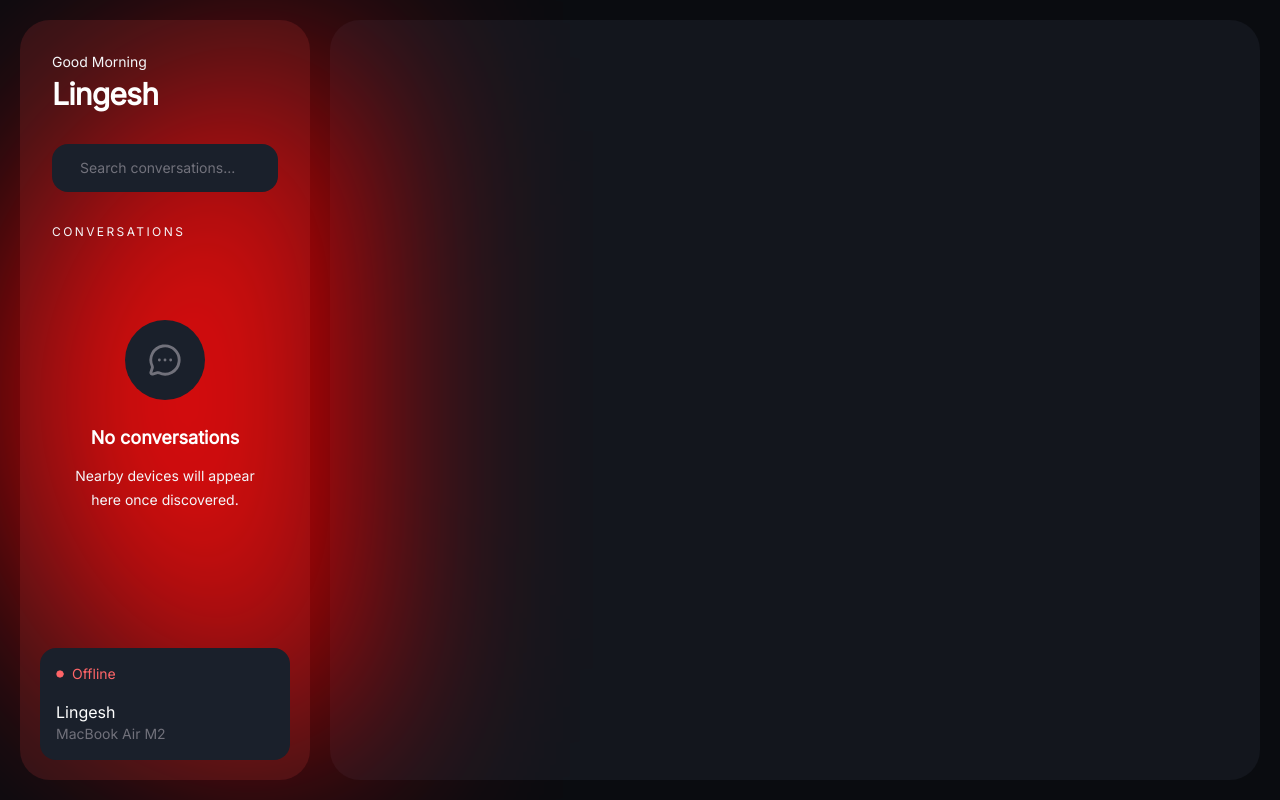
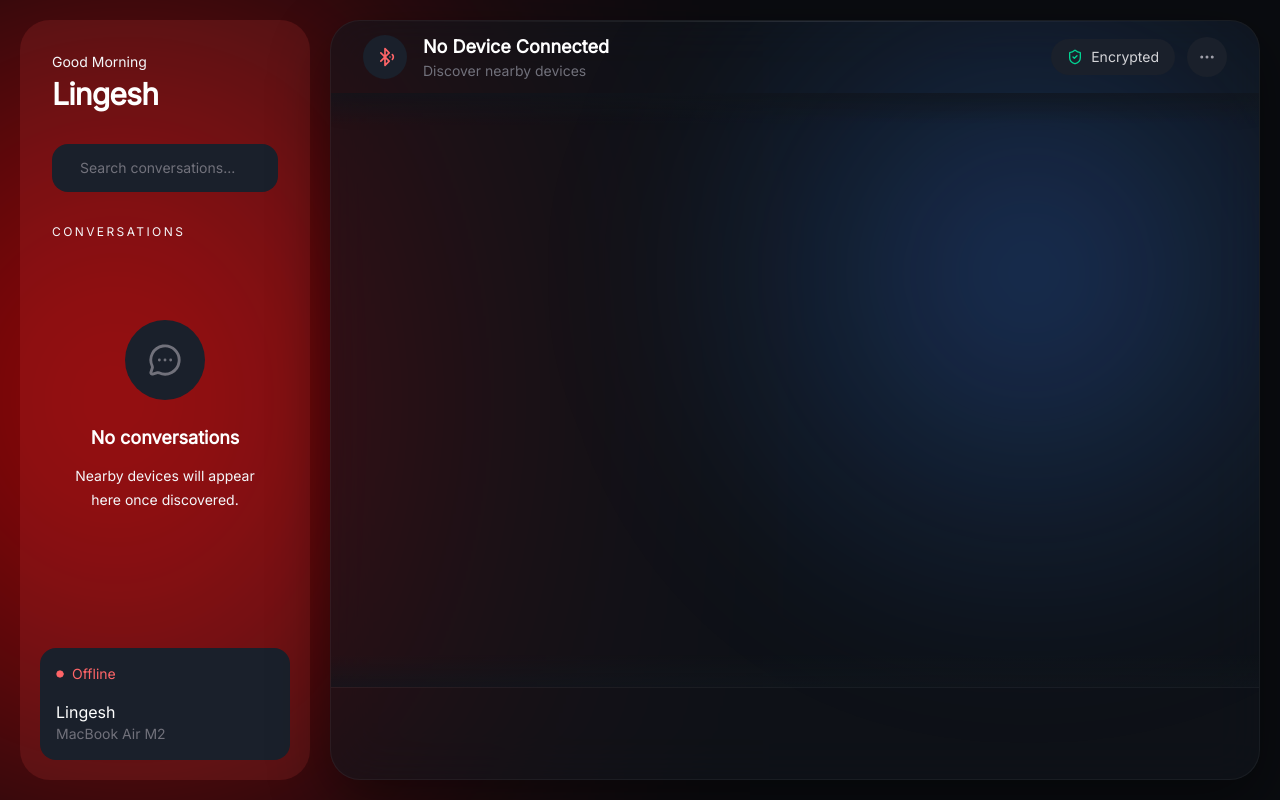
Before and after one commit to lingeshivakumar/anti-internet-chat, a React (Vite) app in the folder client/: page / in a window 1280 px wide. Built offline with nearby package versions, Linux system fonts and the light colour scheme.

Commit message:
updated chat window along with neon leak effect

```diff
--- a/client/src/components/ChatWindow.tsx
+++ b/client/src/components/ChatWindow.tsx
@@ -0,0 +1,116 @@
+import TopBar from "./TopBar";
+export default function ChatWindow() {
+  return (
+    <section
+      className="
+        relative
+        flex
+        h-full
+        flex-col
+        overflow-hidden
+        rounded-[30px]
+        border
+        border-white/5
+        bg-[#11161D]/60
+        backdrop-blur-xl
+        shadow-[0_20px_60px_rgba(0,0,0,0.45)]
+      "
+    >
+      {/* Neon Leak — outer wash */}
+      <div
+        className="
+          pointer-events-none
+          absolute
+          -right-50
+          -top-32
+          z-0
+          h-[760px]
+          w-[860px]
+          rounded-full
+          bg-[radial-gradient(circle_at_center,_rgba(56,132,255,0.28)_0%,_rgba(56,132,255,0.10)_40%,_transparent_72%)]
+          blur-3xl
+        "
+      />
+
+
+      {/* Inner Highlight along the top edge */}
+      <div
+        className="
+          pointer-events-none
+          absolute
+          inset-x-8
+          top-0
+          z-10
+          h-px
+          bg-gradient-to-r
+          from-transparent
+          via-white/10
+          to-transparent
+        "
+      />
+
+      {/* Top Bar Area */}
+        <div
+        className="
+            relative
+            z-10
+            shadow-[0_8px_30px_rgba(0,0,0,0.18)]
+        "
+        >
+        <TopBar />
+        </div>
+
+      {/* Messages Scroll Area */}
+      <div
+        className="
+          relative
+          z-10
+          flex-1
+          overflow-y-auto
+        "
+      >
+        {/* Top Fade */}
+        <div
+          className="
+            pointer-events-none
+            absolute
+            inset-x-0
+            top-0
+            z-20
+            h-8
+            bg-gradient-to-b
+            from-[#11161D]/60
+            to-transparent
+          "
+        />
+
+        {/* Bottom Fade */}
+        <div
+          className="
+            pointer-events-none
+            absolute
+            inset-x-0
+            bottom-0
+            z-20
+            h-8
+            bg-gradient-to-t
+            from-[#11161D]/60
+            to-transparent
+          "
+        />
+      </div>
+
+      {/* Message Input Area */}
+      <div
+        className="
+          relative
+          z-10
+          h-[92px]
+          border-t
+          border-white/5
+        "
+      />
+
+    </section>
+  );
+}
--- a/client/src/components/Sidebar.tsx
+++ b/client/src/components/Sidebar.tsx
@@ -24,11 +24,11 @@ export default function Sidebar({
     <div className="relative h-full">
       {/* Ambient Glow — radiates from behind the card, spilling to the left */}
       <div
-        className="pointer-events-none absolute top-1/2 h-[700px] w-[560px] -translate-y-1/2 opacity-90 blur-[110px]"
+        className="pointer-events-none absolute top-1/2 h-[740px] w-[900px] -translate-y-1/2 opacity-70 blur-[170px]"
         style={{
           right: "-40px",
           background:
-            "radial-gradient(circle at right center, red 0%, red 28%, red 52%, transparent 10%)",
+            "radial-gradient(circle at right center, red 0%, red 28%, red 52%, transparent 20%)",
         }}
       />
 
--- a/client/src/components/TopBar.tsx
+++ b/client/src/components/TopBar.tsx
@@ -0,0 +1,129 @@
+import {
+  ShieldCheck,
+  MoreHorizontal,
+  BluetoothSearching,
+} from "lucide-react";
+
+export default function TopBar() {
+  return (
+    <header
+      className="
+        relative
+        flex
+        h-[72px]
+        items-center
+        justify-between
+        px-8
+      "
+    >
+      {/* Left */}
+
+      <div className="flex items-center gap-4">
+
+        <div
+          className="
+            flex
+            h-11
+            w-11
+            items-center
+            justify-center
+            rounded-full
+            bg-[#1A202B]
+          "
+        >
+          <BluetoothSearching
+            size={20}
+            className="text-red-400"
+          />
+        </div>
+
+        <div>
+
+          <h2
+            className="
+              text-lg
+              font-semibold
+              text-white
+            "
+          >
+            No Device Connected
+          </h2>
+
+          <p
+            className="
+              text-sm
+              text-zinc-500
+            "
+          >
+            Discover nearby devices
+          </p>
+
+        </div>
+
+      </div>
+
+      {/* Right */}
+
+      <div
+        className="
+          flex
+          items-center
+          gap-3
+        "
+      >
+
+        <div
+          className="
+            flex
+            items-center
+            gap-2
+            rounded-full
+            bg-[#1A202B]
+            px-4
+            py-2
+          "
+        >
+
+          <ShieldCheck
+            size={16}
+            className="text-emerald-400"
+          />
+
+          <span
+            className="
+              text-sm
+              text-zinc-300
+            "
+          >
+            Encrypted
+          </span>
+
+        </div>
+
+        <button
+          className="
+            flex
+            h-10
+            w-10
+            items-center
+            justify-center
+            rounded-full
+            bg-[#1A202B]
+
+            transition-all
+            duration-300
+
+            hover:bg-[#232B39]
+            hover:rotate-90
+          "
+        >
+          <MoreHorizontal
+            size={18}
+            className="text-zinc-400"
+          />
+        </button>
+
+      </div>
+    </header>
+  );
+}
--- a/client/src/pages/Home.tsx
+++ b/client/src/pages/Home.tsx
@@ -1,4 +1,5 @@
 import Sidebar from "../components/Sidebar";
+import ChatWindow from "../components/ChatWindow";
 
 export default function Home() {
   return (
@@ -9,7 +10,7 @@ export default function Home() {
           deviceName="MacBook Air M2"
         />
 
-        <section className="rounded-[30px] bg-[#13161D]" />
+        <ChatWindow />
       </div>
     </main>
   );
```
